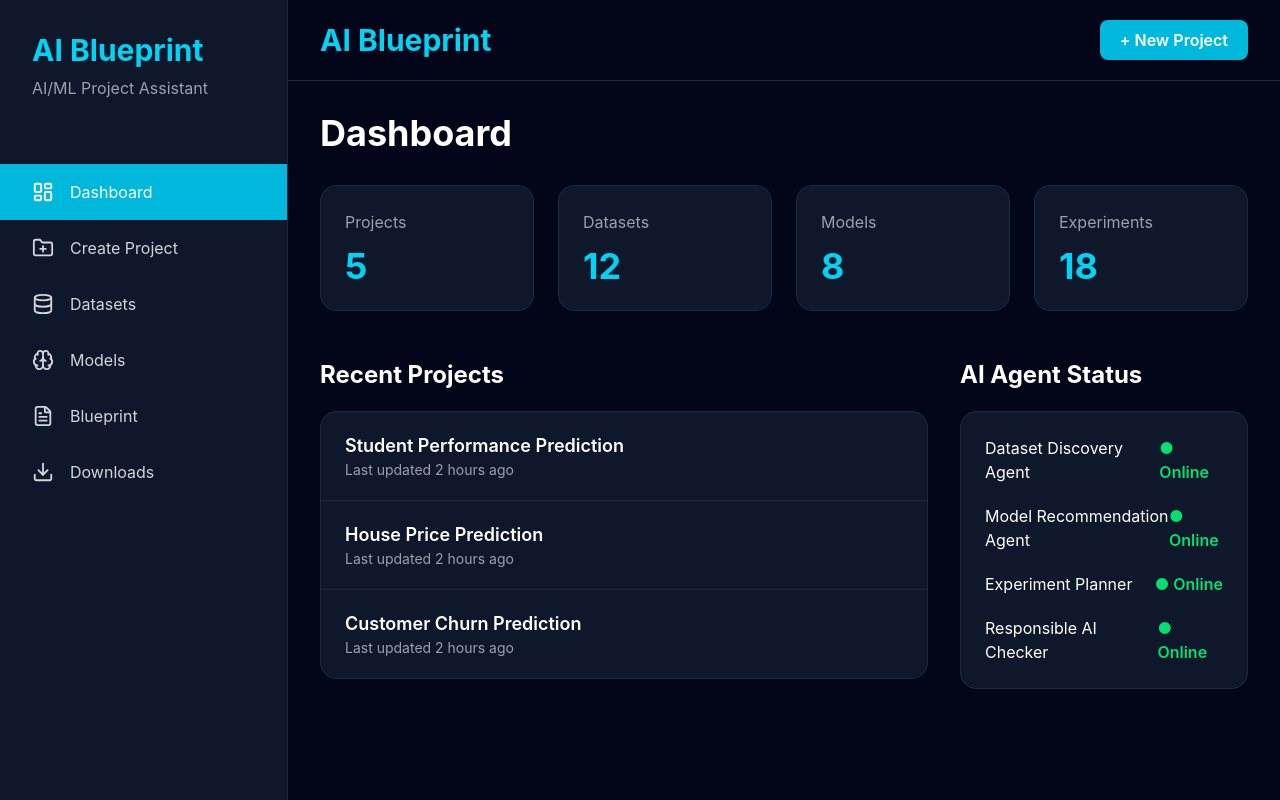
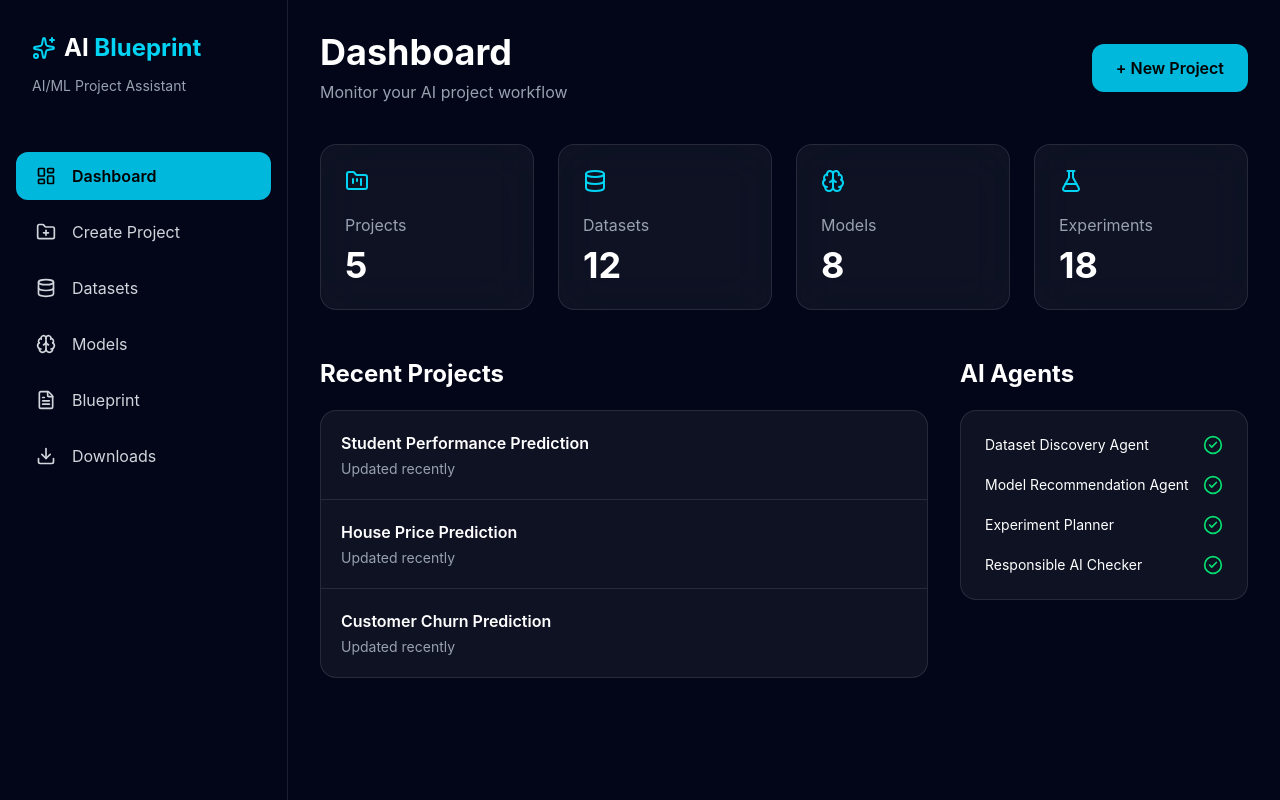
Before and after one commit to AayushN007/ai-blueprint-frontend, a React (Vite) app: page /dashboard in a window 1280 px wide. Built offline with nearby package versions, Linux system fonts and the light colour scheme.

Commit message:
Upgrade dashboard UI

```diff
--- a/src/components/Sidebar.jsx
+++ b/src/components/Sidebar.jsx
@@ -5,6 +5,7 @@ import {
   Brain,
   FileText,
   Download,
+  Sparkles,
 } from "lucide-react";
 
 import { NavLink } from "react-router-dom";
@@ -20,20 +21,22 @@ function Sidebar() {
   ];
 
   return (
-    <aside className="w-72 min-h-screen bg-slate-900 border-r border-slate-800">
+    <aside className="hidden md:block w-72 min-h-screen bg-slate-950 border-r border-white/10 text-white">
 
       <div className="p-8">
-        <h1 className="text-3xl font-bold text-cyan-400">
-          AI Blueprint
-        </h1>
+        <div className="flex items-center gap-2">
+          <Sparkles className="text-cyan-400" />
+          <h1 className="text-2xl font-bold">
+            AI <span className="text-cyan-400">Blueprint</span>
+          </h1>
+        </div>
 
-        <p className="text-gray-400 mt-2">
+        <p className="text-gray-400 mt-3 text-sm">
           AI/ML Project Assistant
         </p>
       </div>
 
-      <nav className="mt-8">
-
+      <nav className="mt-6 space-y-2 px-4">
         {menu.map((item) => {
           const Icon = item.icon;
 
@@ -42,20 +45,20 @@ function Sidebar() {
               key={item.name}
               to={item.path}
               className={({ isActive }) =>
-                `flex items-center gap-4 px-8 py-4 transition ${
+                `flex items-center gap-4 rounded-xl px-5 py-3 transition ${
                   isActive
-                    ? "bg-cyan-500 text-white"
-                    : "text-gray-300 hover:bg-slate-800 hover:text-cyan-400"
+                    ? "bg-cyan-500 text-black font-semibold"
+                    : "text-gray-300 hover:bg-white/5 hover:text-cyan-400"
                 }`
               }
             >
-              <Icon size={22} />
-              <span>{item.name}</span>
+              <Icon size={20} />
+              {item.name}
             </NavLink>
           );
         })}
+      </nav>
 
-      </nav>
     </aside>
   );
 }
--- a/src/pages/Dashboard.jsx
+++ b/src/pages/Dashboard.jsx
@@ -1,96 +1,124 @@
+import {
+  FolderKanban,
+  Database,
+  Brain,
+  FlaskConical,
+  CircleCheck,
+} from "lucide-react";
+
+import { motion } from "framer-motion";
 import Sidebar from "../components/Sidebar";
 
 function Dashboard() {
   const stats = [
-    { title: "Projects", value: 5 },
-    { title: "Datasets", value: 12 },
-    { title: "Models", value: 8 },
-    { title: "Experiments", value: 18 },
+    {
+      title: "Projects",
+      value: 5,
+      icon: FolderKanban,
+    },
+    {
+      title: "Datasets",
+      value: 12,
+      icon: Database,
+    },
+    {
+      title: "Models",
+      value: 8,
+      icon: Brain,
+    },
+    {
+      title: "Experiments",
+      value: 18,
+      icon: FlaskConical,
+    },
   ];
 
-  const recentProjects = [
+  const projects = [
     "Student Performance Prediction",
     "House Price Prediction",
     "Customer Churn Prediction",
   ];
 
   const agents = [
-    { name: "Dataset Discovery Agent", status: "Online" },
-    { name: "Model Recommendation Agent", status: "Online" },
-    { name: "Experiment Planner", status: "Online" },
-    { name: "Responsible AI Checker", status: "Online" },
+    "Dataset Discovery Agent",
+    "Model Recommendation Agent",
+    "Experiment Planner",
+    "Responsible AI Checker",
   ];
 
   return (
-    <div className="flex bg-slate-950 text-white">
+    <div className="flex min-h-screen bg-slate-950 text-white">
 
-      {/* Sidebar */}
       <Sidebar />
 
-      {/* Main Content */}
-      <div className="flex-1 min-h-screen">
+      <main className="flex-1 p-8">
 
-        {/* Header */}
-        <header className="border-b border-slate-800 px-8 py-5 flex justify-between items-center">
-          <h1 className="text-3xl font-bold text-cyan-400">
-            AI Blueprint
+        <header className="flex justify-between items-center mb-10">
+          <div>
+            <h1 className="text-4xl font-bold">
+              Dashboard
             </h1>
 
-          <button className="bg-cyan-500 hover:bg-cyan-600 px-5 py-2 rounded-lg font-semibold transition">
+            <p className="text-gray-400 mt-2">
+              Monitor your AI project workflow
+            </p>
+          </div>
+
+          <button className="rounded-xl bg-cyan-500 px-6 py-3 font-semibold text-black hover:bg-cyan-400">
             + New Project
           </button>
         </header>
 
-        {/* Main */}
-        <main className="max-w-7xl mx-auto p-8">
 
-          <h2 className="text-4xl font-bold mb-8">
-            Dashboard
+        <div className="grid gap-6 md:grid-cols-2 lg:grid-cols-4">
+
+          {stats.map((item) => {
+            const Icon = item.icon;
+
+            return (
+              <motion.div
+                whileHover={{ y: -5 }}
+                key={item.title}
+                className="rounded-2xl border border-white/10 bg-white/5 p-6 backdrop-blur-xl"
+              >
+                <Icon className="text-cyan-400" />
+
+                <p className="mt-5 text-gray-400">
+                  {item.title}
+                </p>
+
+                <h2 className="text-4xl font-bold mt-2">
+                  {item.value}
                 </h2>
 
-          {/* Statistics */}
-          <div className="grid grid-cols-1 md:grid-cols-2 lg:grid-cols-4 gap-6">
-
-            {stats.map((item) => (
-              <div
-                key={item.title}
-                className="bg-slate-900 rounded-2xl p-6 border border-slate-800 hover:border-cyan-500 transition"
-              >
-                <h3 className="text-gray-400">
-                  {item.title}
-                </h3>
-
-                <p className="text-4xl font-bold mt-3 text-cyan-400">
-                  {item.value}
-                </p>
-              </div>
-            ))}
+              </motion.div>
+            );
+          })}
 
         </div>
 
-          {/* Bottom Section */}
+
         <div className="grid lg:grid-cols-3 gap-8 mt-12">
 
-            {/* Recent Projects */}
           <div className="lg:col-span-2">
 
             <h2 className="text-2xl font-bold mb-5">
               Recent Projects
             </h2>
 
-              <div className="bg-slate-900 border border-slate-800 rounded-2xl">
+            <div className="rounded-2xl border border-white/10 bg-white/5">
 
-                {recentProjects.map((project) => (
+              {projects.map((project) => (
                 <div
                   key={project}
-                    className="px-6 py-5 border-b border-slate-800 last:border-none hover:bg-slate-800 transition"
+                  className="p-5 border-b border-white/10 last:border-none hover:bg-white/5 transition"
                 >
-                    <h3 className="font-semibold text-lg">
+                  <h3 className="font-semibold">
                     {project}
                   </h3>
 
-                    <p className="text-gray-400 text-sm">
-                      Last updated 2 hours ago
+                  <p className="text-sm text-gray-400 mt-1">
+                    Updated recently
                   </p>
                 </div>
               ))}
@@ -99,25 +127,28 @@ function Dashboard() {
 
           </div>
 
-            {/* AI Agent Status */}
+
           <div>
 
             <h2 className="text-2xl font-bold mb-5">
-                AI Agent Status
+              AI Agents
             </h2>
 
-              <div className="bg-slate-900 border border-slate-800 rounded-2xl p-6">
+            <div className="rounded-2xl border border-white/10 bg-white/5 p-6 space-y-5">
 
               {agents.map((agent) => (
                 <div
-                    key={agent.name}
-                    className="flex justify-between items-center mb-5 last:mb-0"
+                  key={agent}
+                  className="flex items-center justify-between"
                 >
-                    <span>{agent.name}</span>
+                  <span className="text-sm">
+                    {agent}
+                  </span>
 
-                    <span className="text-green-400 font-semibold">
-                      ● {agent.status}
-                    </span>
+                  <CircleCheck
+                    size={20}
+                    className="text-green-400"
+                  />
                 </div>
               ))}
 
@@ -130,8 +161,6 @@ function Dashboard() {
       </main>
 
     </div>
-
-    </div>
   );
 }
 
```
Lines whose indentation alone changed are shown as unchanged.
